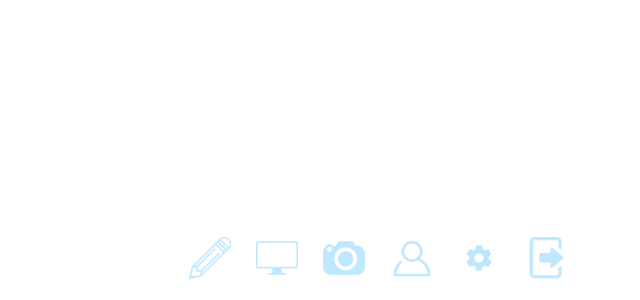
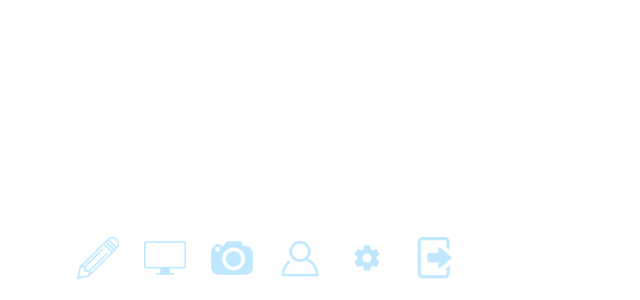
Before and after one commit to rlebell33/FlexLazers, an Angular app in the folder FlexLaserz-app/: page / in a window 1280 px wide. Shown: the part 504-804 px from the top of the page, without its empty margins (594-1234 px from the left). Built offline with nearby package versions, Linux system fonts and the light colour scheme.

Commit message:
changed modal class and added media query

```diff
--- a/FlexLaserz-app/src/app/app.component.css
+++ b/FlexLaserz-app/src/app/app.component.css
@@ -80,7 +80,7 @@
 
   .dropdown:hover .dropbtn {background-color: #35a8c1;}
 
-  .toolModal{
+  .modal{
     position: fixed;
     top: 16em;
     right: 48em;
@@ -92,12 +92,13 @@
 
   #colorBox{
       margin-top: 1em;
+      padding: .5em;
   }
 
   #colorBlock{
       padding: 5px;
       margin: .5em;
-      width: 8em;
+      width: 10em;
       height: 3em;
       border-style: outset;
   }
@@ -111,12 +112,23 @@
     font-size: 2em;
   }
 
-.exitModal{
+
+@media only screen and (max-width: 2880px) {
+    #footer {
+        text-align: center;
+        width: 440px;
+        margin-top: -4em;
+        margin-left: 40em;
+        opacity: .5;
+    }
+
+    .modal{
         position: fixed;
         top: 16em;
- right: 48em;
+        right: 40em;
         background-color: #FFF;
- width: 20em;
- height: 10em;
+        width: 24em;
+        height: 20em;
         box-shadow: 0 4px 4px 0 rgba(0,0,0,.2);
     }
+}
--- a/FlexLaserz-app/src/app/app.component.html
+++ b/FlexLaserz-app/src/app/app.component.html
@@ -22,7 +22,7 @@
   </div>
 </div>
 <!-- Writing Tool Modal -->
-<div class='toolModal' [hidden]='toolModalShow'>
+<div class='modal' [hidden]='toolModalShow'>
   <div>
     <button (hesitate)='toolModalShow=true' [duration] = "2000">X</button>
   </div>
@@ -44,7 +44,7 @@
       </div>-->
 </div>
 <!-- Exit Button Modal -->
-<div class='exitModal' [hidden]='exitModalShow'>
+<div class='modal' [hidden]='exitModalShow'>
   <div>
     <button (hesitate)='exitModalShow=true' [duration] = "2000">X</button>
   </div>
```
Lines whose indentation alone changed are shown as unchanged.
